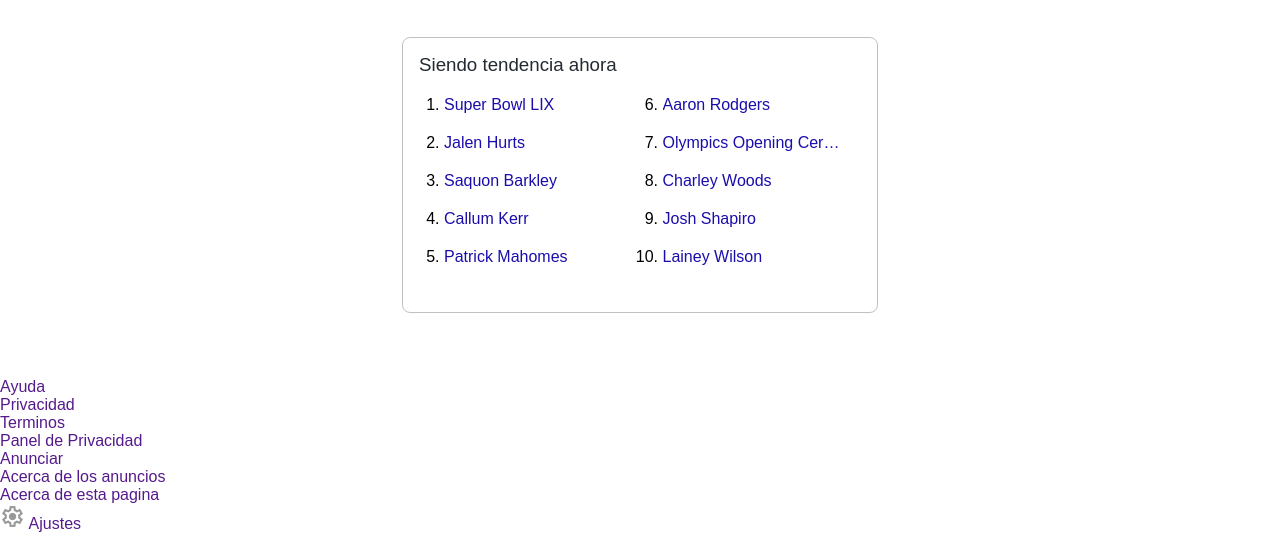
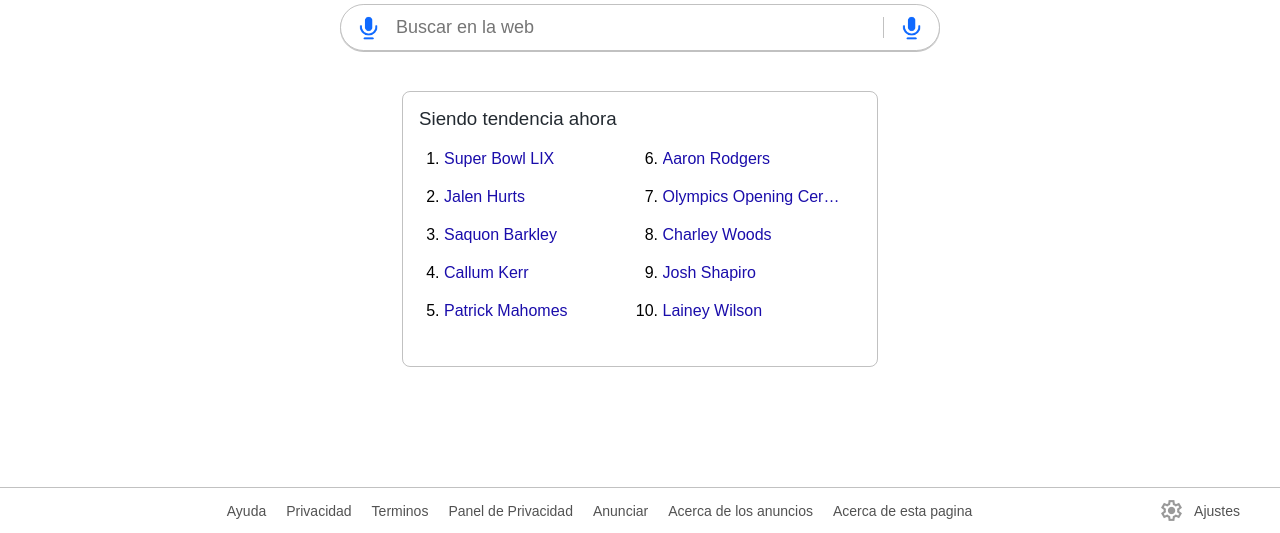
Before and after one commit to Luis4ZR/Yahoo-Clone, a plain HTML site: page index.html in a window 1280 px wide. Shown: the part 267-800 px from the top of the page. Drawn offline with Linux system fonts and the light colour scheme.

Commit message:
Se agregan los estilos para el footer y se termina la configuracion de estilos de la pagina

```diff
--- a/css/estilos.css
+++ b/css/estilos.css
@@ -140,3 +140,39 @@ main .tendencias-contenido a{
 main .tendencias-contenido a:hover{
     text-decoration: underline;
 }
+
+
+
+/*=============== ESTIOLOS ==============
+=================  FOOTER  ==============*/
+
+footer{
+    border-top: 1px solid var(--color-gris-gb);
+    padding: 10px 40px;
+    display: flex;
+    justify-content: center;
+    align-items: center;
+}
+
+footer ul{
+    list-style: none;
+    flex: 1;
+    display: flex;
+    justify-content: center;
+    gap: 20px;
+}
+
+footer .ajustes{
+    display: flex;
+    align-items: center;
+    gap: 10px;
+}
+
+footer a{
+    color: var(--color-gris);
+    font-size: 14px;
+}
+
+footer a:hover{
+    color: var(--color-azul);
+}
```
